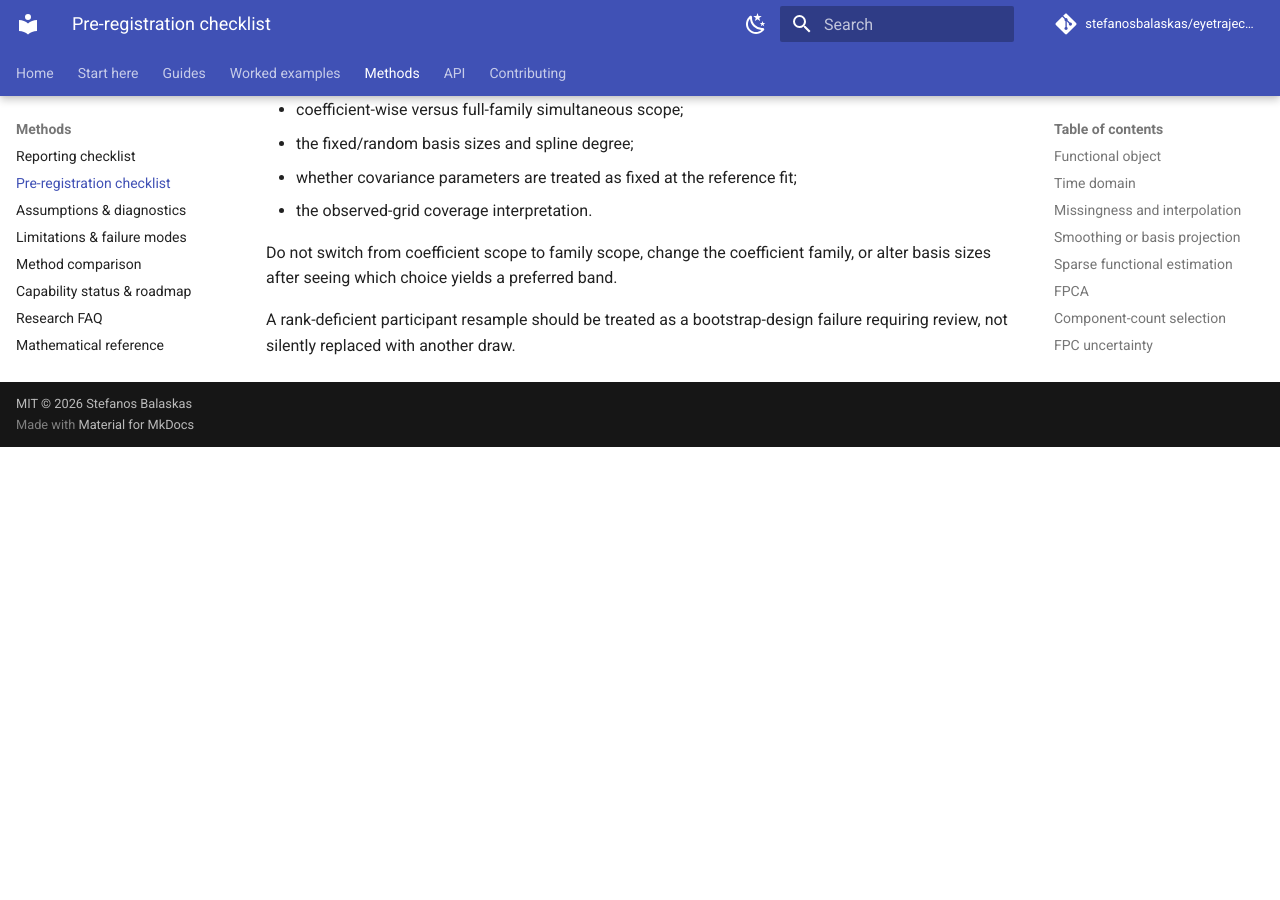
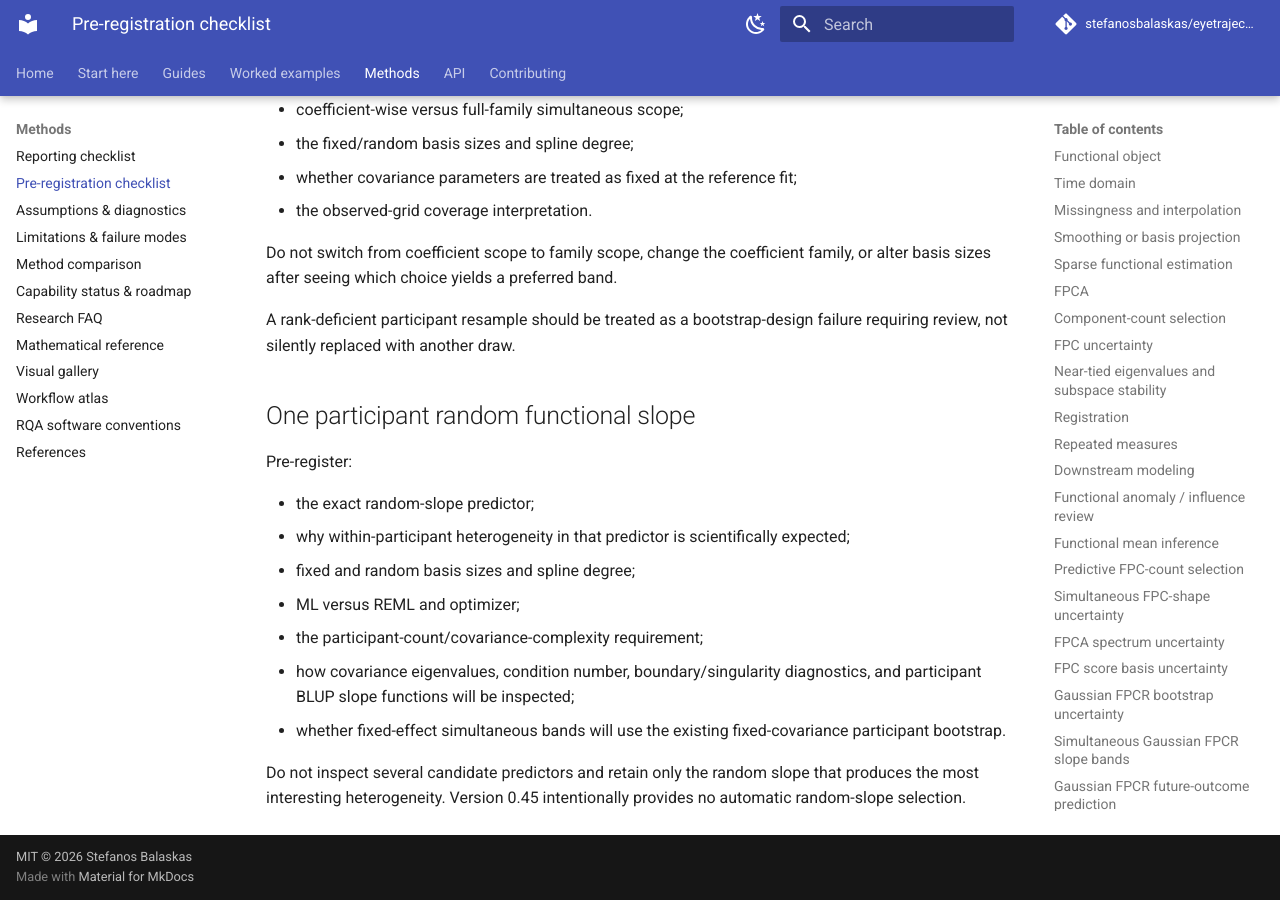
Before and after one commit to stefanosbalaskas/eyetrajectoriespy, an MkDocs documentation site: the page built from docs/methods/preregistration.md, in a window 1280 px wide and 900 px high, scrolled down 23026 px. Built offline with MkDocs 1.6.1 and Material for MkDocs 9.7.7, drawn with Linux system fonts in a browser that asks for light colours; comment, search, counter and statistics services are not loaded; before the commit the page ends 23473 px from its top, so only the background shows below that.

Commit message:
Add random functional slope preregistration guidance

```diff
--- a/docs/methods/preregistration.md
+++ b/docs/methods/preregistration.md
@@ -765,3 +765,22 @@
 
 A rank-deficient participant resample should be treated as a bootstrap-design
 failure requiring review, not silently replaced with another draw.
+
+## One participant random functional slope
+
+Pre-register:
+
+- the exact random-slope predictor;
+- why within-participant heterogeneity in that predictor is scientifically
+  expected;
+- fixed and random basis sizes and spline degree;
+- ML versus REML and optimizer;
+- the participant-count/covariance-complexity requirement;
+- how covariance eigenvalues, condition number, boundary/singularity
+  diagnostics, and participant BLUP slope functions will be inspected;
+- whether fixed-effect simultaneous bands will use the existing
+  fixed-covariance participant bootstrap.
+
+Do not inspect several candidate predictors and retain only the random slope
+that produces the most interesting heterogeneity. Version 0.45 intentionally
+provides no automatic random-slope selection.
```
